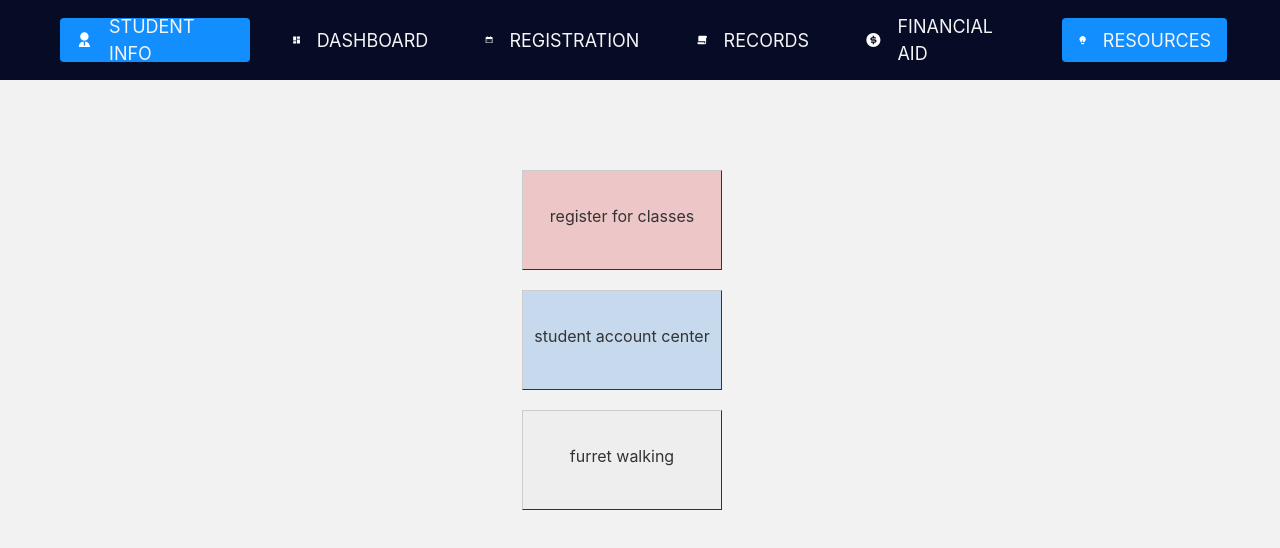
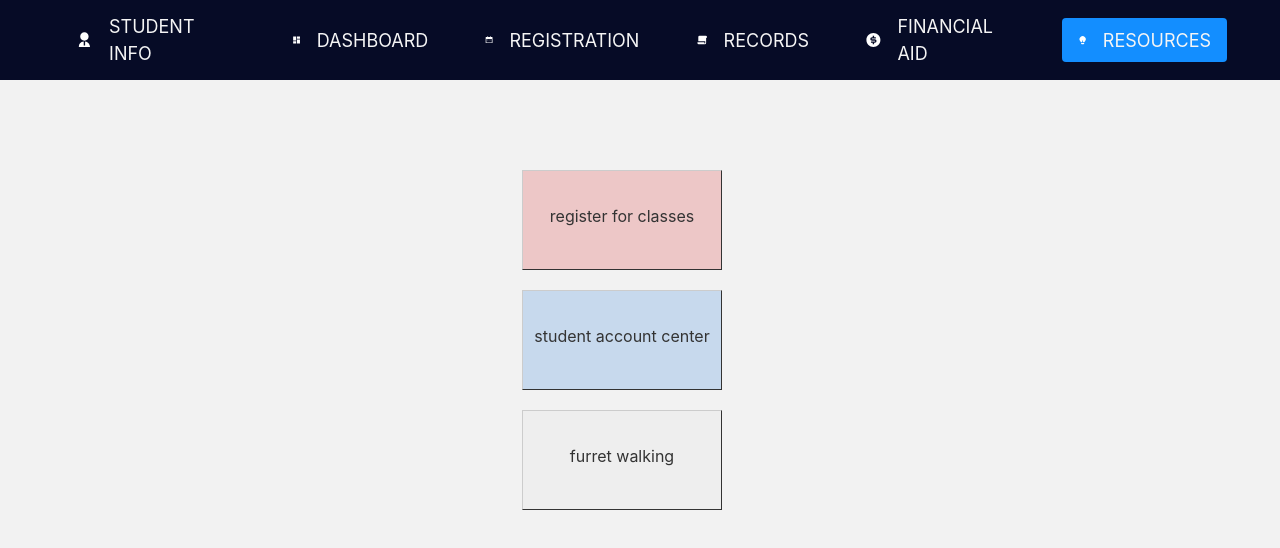
Before and after one commit to TyniTay/Prowlers, a React (Create React App) app: page /resources in a window 1280 px wide. Shown: the top 548 px of the page. Built offline with nearby package versions, Linux system fonts and the light colour scheme; the HTML template or start-up script is replaced by a standard one.

Commit message:
active links working

```diff
--- a/src/Components/Navbar/Navbar.js
+++ b/src/Components/Navbar/Navbar.js
@@ -19,7 +19,7 @@ function Navbar() {
                 {SidebarData.map((item, index) => {
                         return (
                             <li key={index} className={item.cName}>
-                                <NavLink className = "navLink" activeClassName="activeNavLink" to={item.path}>
+                                <NavLink exact activeClassName="activeNavLink" className = "navLink" to={item.path}>
                                     {item.icon}
                                     <span>{item.title}</span>
                                 </NavLink>
```
